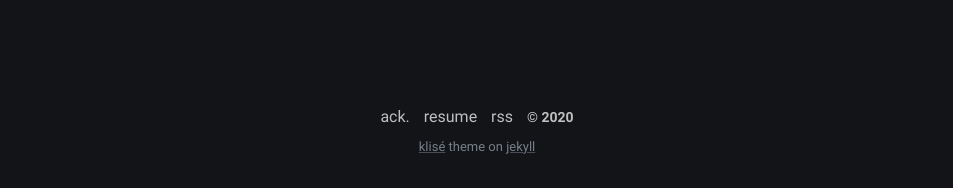
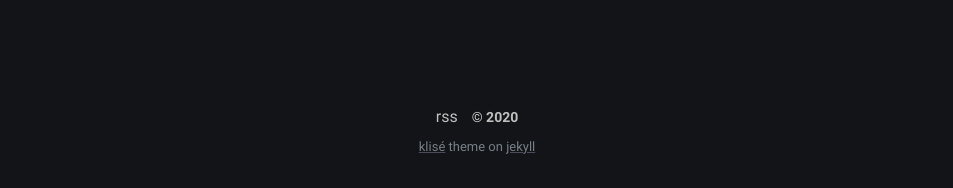
Before and after one commit to nashsauter1/nashsauter1.github.io, a Jekyll site: the page built from index.md, in a window 1280 px wide. Shown: the part 723-911 px from the top of the page, without its empty margins (163-1116 px from the left). Built offline with Jekyll 4.4.1, drawn with Linux system fonts in a browser that asks for light colours.

Commit message:
Fixed footer

```diff
--- a/_includes/footer.html
+++ b/_includes/footer.html
@@ -1,6 +1,4 @@
 <footer class="footer">
-  <a class="footer_item" href="/thanks">ack.</a>
-  <a class="footer_item" href="javascript::void(0)">resume</a>
   <a class="footer_item" href="/feed.xml">rss</a>
   <span class="footer_item">&copy; {{ site.time | date: "%Y" }}</span>
   <small class="footer_copyright">
```
